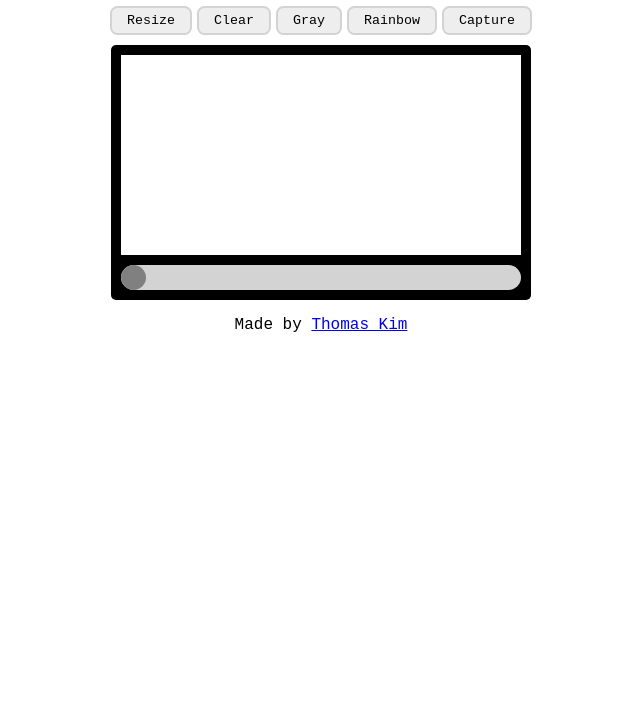
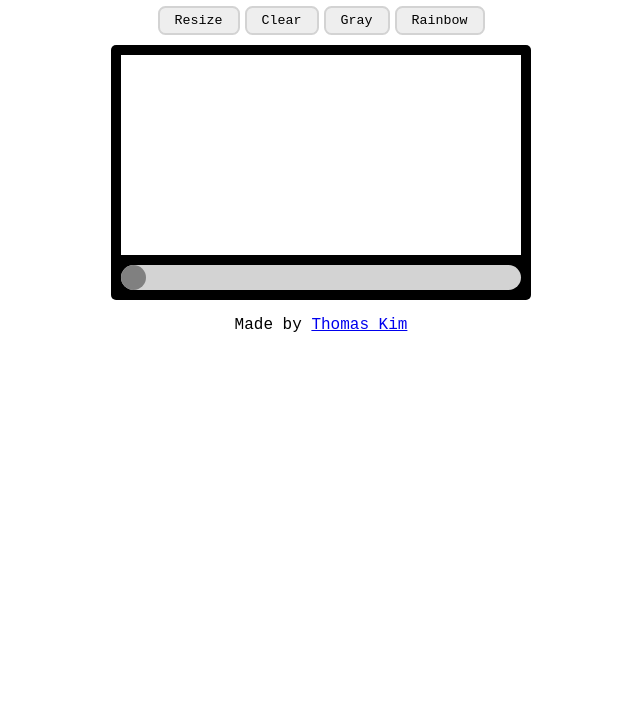
Before and after one commit to thomasjuhoonkim/odin-etch-a-sketch, a plain HTML site: page index.html in a window 1280 px wide. Shown: the part 74-800 px from the top of the page, without its empty margins (319-959 px from the left). Drawn offline with Linux system fonts and the light colour scheme.

Commit message:
Remove Capture button in index.html

```diff
--- a/index.html
+++ b/index.html
@@ -15,7 +15,6 @@
     <button id="clear">Clear</button>
     <button id="gray">Gray</button>
     <button id="rainbow">Rainbow</button>
-    <button id="capture">Capture</button>
   </div>
   <div id="app">
     <div id="grid-container"></div>
```
